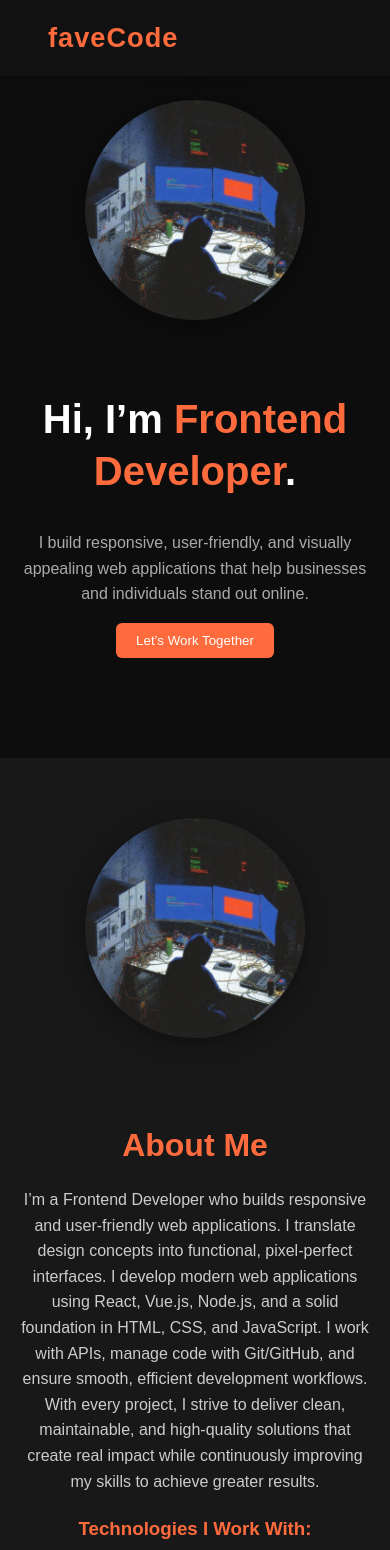
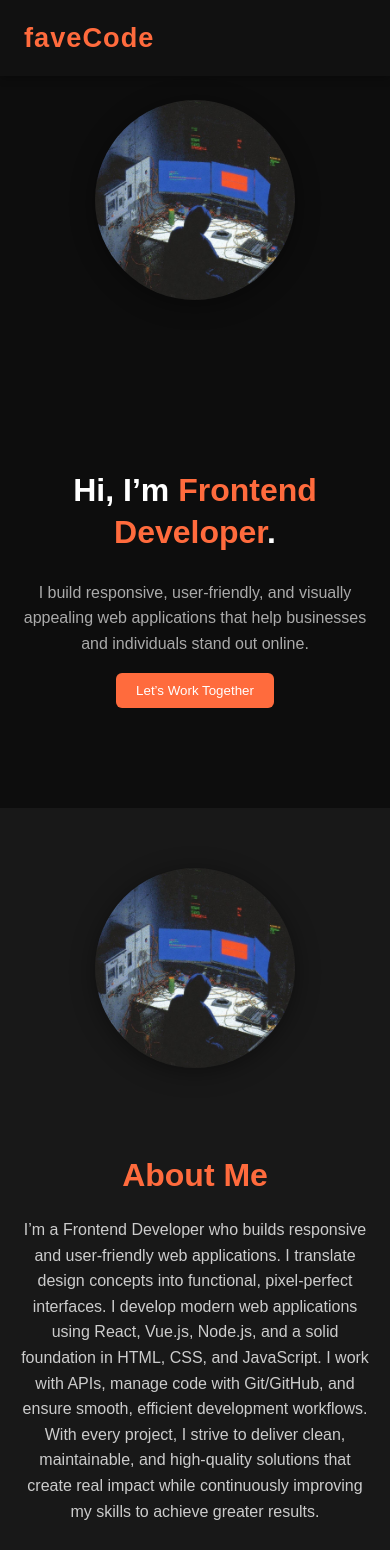
Before and after one commit to Favecode/Portfolio, a React (Vite) app: page / in a window 390 px wide. Shown: the top 1550 px of the page. Built offline with nearby package versions, Linux system fonts and the light colour scheme.

Commit message:
Updated hero and expert images to online icons

```diff
--- a/src/App.css
+++ b/src/App.css
@@ -34,7 +34,7 @@ button:hover, .cv-btn:hover, .contact-btn:hover {
   align-items: center;
   background: #111;
   color: white;
-  padding: 1rem 3rem;
+  padding: 1rem 2rem;
   position: fixed;
   top: 0;
   left: 0;
@@ -50,7 +50,6 @@ button:hover, .cv-btn:hover, .contact-btn:hover {
   letter-spacing: 1px;
 }
 
-/* Nav Links */
 .nav-links {
   display: flex;
   gap: 1.5rem;
@@ -68,16 +67,15 @@ button:hover, .cv-btn:hover, .contact-btn:hover {
   color: #ff6b3d;
 }
 
-/* ===== HERO SECTION ===== */
+/* ===== HERO ===== */
 .hero {
   display: flex;
   justify-content: space-between;
   align-items: center;
   padding: 140px 80px 80px;
   gap: 2rem;
-  min-height: 50vh;
+  min-height: 72vh;
 }
-
 .hero-text h1 {
   font-size: 2.5rem;
   line-height: 1.3;
@@ -98,7 +96,7 @@ button:hover, .cv-btn:hover, .contact-btn:hover {
   box-shadow: 0 4px 25px rgba(0, 0, 0, 0.4);
 }
 
-/* ===== ABOUT SECTION ===== */
+/* ===== ABOUT ===== */
 .about {
   display: flex;
   justify-content: center;
@@ -107,7 +105,6 @@ button:hover, .cv-btn:hover, .contact-btn:hover {
   padding: 80px 60px;
   background: #181818;
 }
-
 .about-text {
   max-width: 600px;
 }
@@ -129,7 +126,7 @@ button:hover, .cv-btn:hover, .contact-btn:hover {
 
 /* ===== SERVICES ===== */
 .services {
-  padding: 80px 60px;
+  padding: 80px 40px;
   background: #0d0d0d;
   text-align: center;
 }
@@ -165,7 +162,7 @@ button:hover, .cv-btn:hover, .contact-btn:hover {
 
 /* ===== PORTFOLIO ===== */
 .portfolio {
-  padding: 80px 60px;
+  padding: 80px 40px;
   background: #181818;
   text-align: center;
 }
@@ -209,24 +206,20 @@ button:hover, .cv-btn:hover, .contact-btn:hover {
   padding: 80px 20px;
   background: #ff6b3d;
 }
-
 .contact-text {
   flex: 1;
   max-width: 400px;
   text-align: left;
 }
-
 .contact-text h2 {
   font-size: 2rem;
   color: white;
   margin-bottom: 1rem;
 }
-
 .contact-text p {
   color: #fff;
   margin-bottom: 1.5rem;
 }
-
 .social-icons {
   display: flex;
   gap: 20px;
@@ -246,7 +239,6 @@ button:hover, .cv-btn:hover, .contact-btn:hover {
   transform: scale(1.1);
   background: #000;
 }
-
 .contact-form {
   background: #181818;
   color: #fff;
@@ -292,8 +284,9 @@ button:hover, .cv-btn:hover, .contact-btn:hover {
 .footer-links {
   list-style: none;
   display: flex;
+  flex-wrap: wrap;
   justify-content: center;
-  gap: 20px;
+  gap: 15px;
   padding: 0;
   margin: 0 0 15px 0;
 }
@@ -301,38 +294,63 @@ button:hover, .cv-btn:hover, .contact-btn:hover {
   color: #fff;
   text-decoration: none;
   transition: color 0.3s;
+  font-size: 0.95rem;
 }
 .footer-links li a:hover {
   color: #ff6b3d;
 }
 .footer-text {
-  font-size: 0.9rem;
+  font-size: 0.85rem;
   opacity: 0.7;
 }
 
 /* ===== RESPONSIVE ===== */
 @media (max-width: 768px) {
+  .navbar {
+    padding: 1rem 1.5rem;
+  }
+
+  .nav-links {
+    display: none; /* Optionally add a hamburger menu here */
+  }
+
   .hero {
     flex-direction: column-reverse;
     text-align: center;
     padding: 100px 20px;
   }
+  .hero-text h1 {
+    font-size: 2rem;
+  }
   .hero-img img {
-    width: 220px;
-    height: 220px;
+    width: 200px;
+    height: 200px;
   }
+
   .about {
     flex-direction: column;
     text-align: center;
     padding: 60px 20px;
   }
   .about-img img {
-    width: 220px;
-    height: 220px;
+    width: 200px;
+    height: 200px;
   }
+
+  .services, .portfolio {
+    padding: 60px 20px;
+  }
+
   .contact {
     flex-direction: column;
     text-align: center;
     padding: 60px 20px;
   }
+  .contact-text {
+    text-align: center;
+  }
+
+  .footer {
+    padding: 30px 15px;
+  }
 }
```
